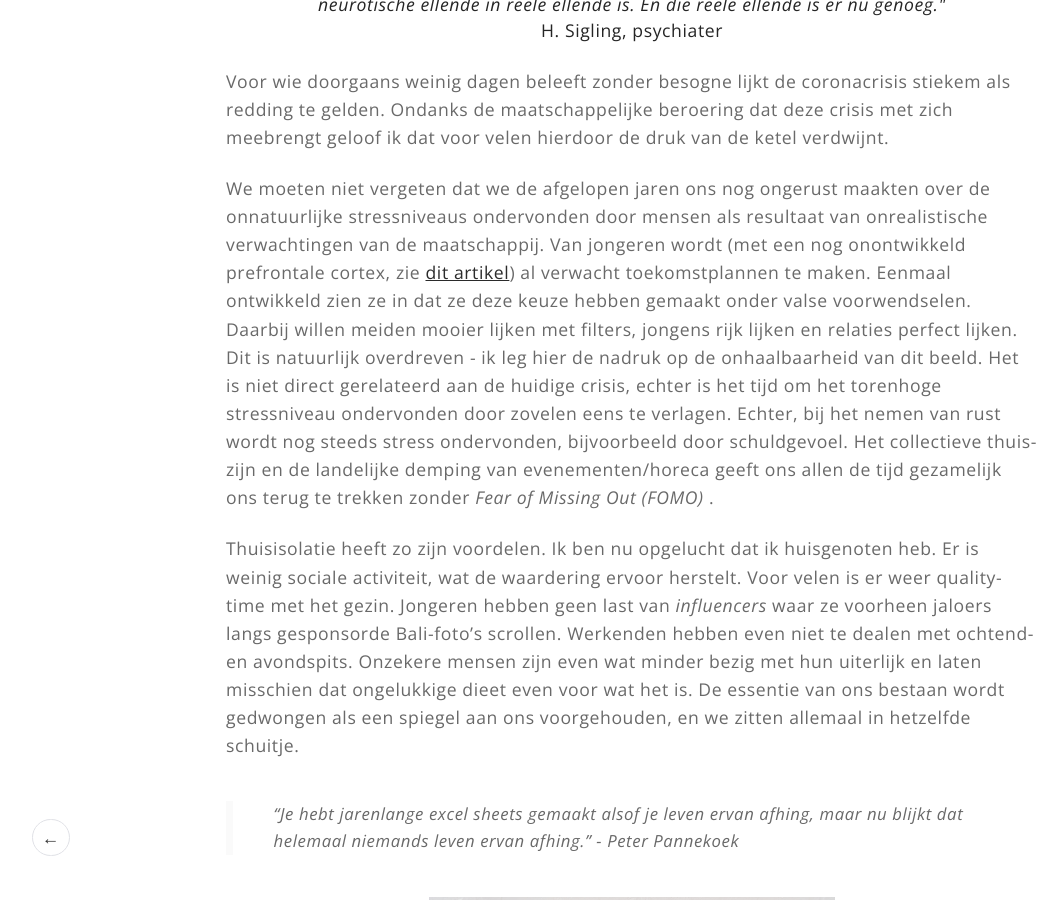
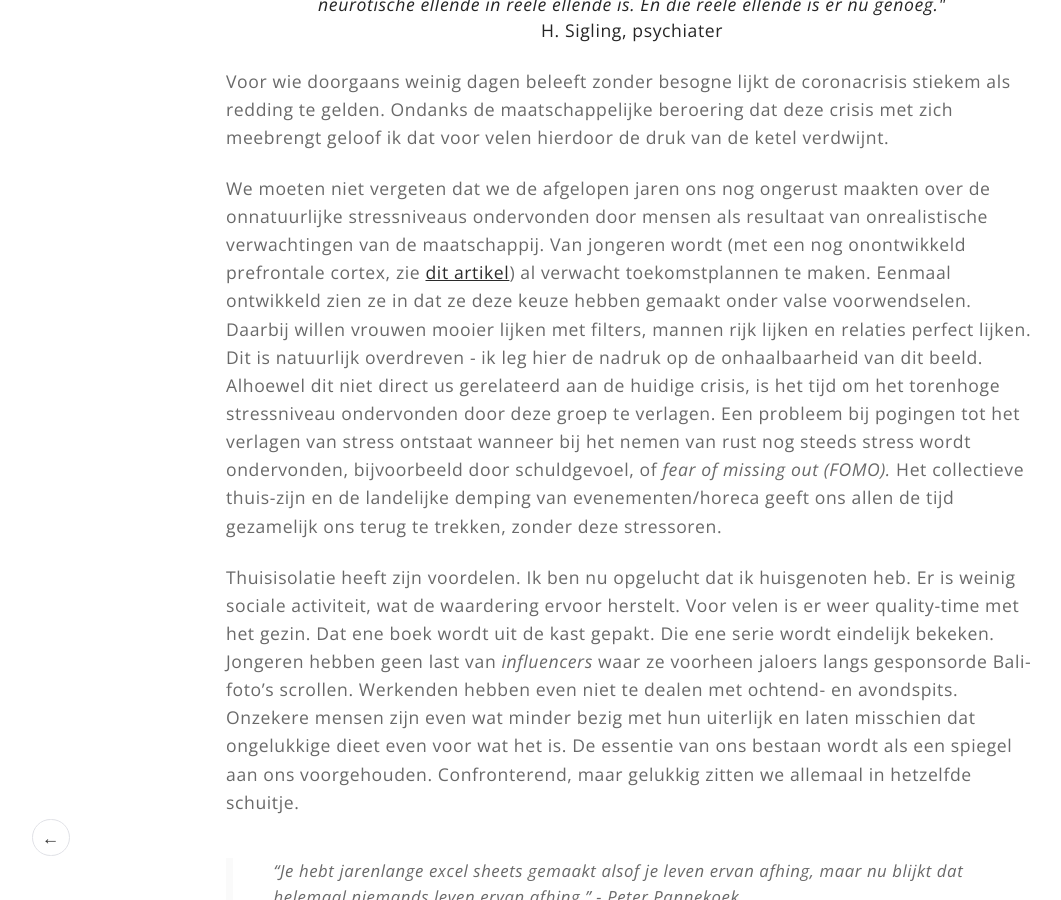
Before and after one commit to Lenzeg/Cogsci_blog, a Jekyll site: the page built from _posts/2020-04-04-corona.markdown, in a window 1280 px wide and 900 px high, scrolled down 429 px. Shown: the whole window, without its empty margins (8-1069 px from the left). Built offline with Jekyll 4.4.1, drawn with Linux system fonts in a browser that asks for light colours.

Commit message:
corona 2

```diff
--- a/_posts/2020-04-04-corona.markdown
+++ b/_posts/2020-04-04-corona.markdown
@@ -11,11 +11,11 @@ date:   2020-04-04 00:00:00
 
 Voor wie doorgaans weinig dagen beleeft zonder besogne lijkt de coronacrisis stiekem als redding te gelden. Ondanks de maatschappelijke beroering dat deze crisis met zich meebrengt geloof ik dat voor velen hierdoor de druk van de ketel verdwijnt.
 
-We moeten niet vergeten dat we de afgelopen jaren ons nog ongerust maakten over de onnatuurlijke stressniveaus ondervonden door mensen als resultaat van onrealistische verwachtingen van de maatschappij. Van jongeren wordt (met een nog onontwikkeld prefrontale cortex, zie [dit artikel](https://www.nrc.nl/advertentie/onvz/een-kijkje-in-het-puberbrein)) al verwacht toekomstplannen te maken. Eenmaal ontwikkeld zien ze in dat ze deze keuze hebben gemaakt onder valse voorwendselen. Daarbij willen meiden mooier lijken met filters, jongens rijk lijken en relaties perfect lijken. Dit is natuurlijk overdreven - ik leg hier de nadruk op de onhaalbaarheid van dit beeld.
-Het is niet direct gerelateerd aan de huidige crisis, echter is het tijd om het torenhoge stressniveau ondervonden door zovelen eens te verlagen.
-Echter, bij het nemen van rust wordt nog steeds stress ondervonden, bijvoorbeeld door schuldgevoel. Het collectieve thuis-zijn en de landelijke demping van evenementen/horeca geeft ons allen de tijd gezamelijk ons terug te trekken zonder *Fear of Missing Out (FOMO)* .
+We moeten niet vergeten dat we de afgelopen jaren ons nog ongerust maakten over de onnatuurlijke stressniveaus ondervonden door mensen als resultaat van onrealistische verwachtingen van de maatschappij. Van jongeren wordt (met een nog onontwikkeld prefrontale cortex, zie [dit artikel](https://www.nrc.nl/advertentie/onvz/een-kijkje-in-het-puberbrein)) al verwacht toekomstplannen te maken. Eenmaal ontwikkeld zien ze in dat ze deze keuze hebben gemaakt onder valse voorwendselen. Daarbij willen vrouwen mooier lijken met filters, mannen rijk lijken en relaties perfect lijken. Dit is natuurlijk overdreven - ik leg hier de nadruk op de onhaalbaarheid van dit beeld.
+Alhoewel dit niet direct us gerelateerd aan de huidige crisis, is het tijd om het torenhoge stressniveau ondervonden door deze groep te verlagen.
+Een probleem bij pogingen tot het verlagen van stress ontstaat wanneer bij het nemen van rust nog steeds stress wordt ondervonden, bijvoorbeeld door schuldgevoel, of *fear of missing out (FOMO).* Het collectieve thuis-zijn en de landelijke demping van evenementen/horeca geeft ons allen de tijd gezamelijk ons terug te trekken, zonder deze stressoren.
 
-Thuisisolatie heeft zo zijn voordelen. Ik ben nu opgelucht dat ik huisgenoten heb. Er is weinig sociale activiteit, wat de waardering ervoor herstelt. Voor velen is er weer quality-time met het gezin. Jongeren hebben geen last van *influencers* waar ze voorheen jaloers langs gesponsorde Bali-foto's scrollen. Werkenden hebben even niet te dealen met ochtend- en avondspits. Onzekere mensen zijn even wat minder bezig met hun uiterlijk en laten misschien dat ongelukkige dieet even voor wat het is. De essentie van ons bestaan wordt gedwongen als een spiegel aan ons voorgehouden, en we zitten allemaal in hetzelfde schuitje.
+Thuisisolatie heeft zijn voordelen. Ik ben nu opgelucht dat ik huisgenoten heb. Er is weinig sociale activiteit, wat de waardering ervoor herstelt. Voor velen is er weer quality-time met het gezin. Dat ene boek wordt uit de kast gepakt. Die ene serie wordt eindelijk bekeken. Jongeren hebben geen last van *influencers* waar ze voorheen jaloers langs gesponsorde Bali-foto's scrollen. Werkenden hebben even niet te dealen met ochtend- en avondspits. Onzekere mensen zijn even wat minder bezig met hun uiterlijk en laten misschien dat ongelukkige dieet even voor wat het is. De essentie van ons bestaan wordt als een spiegel aan ons voorgehouden. Confronterend, maar gelukkig zitten we allemaal in hetzelfde schuitje.
 >  "Je hebt jarenlange excel sheets gemaakt alsof je leven ervan afhing, maar nu blijkt dat helemaal niemands leven ervan afhing." - Peter Pannekoek
 
 
```
